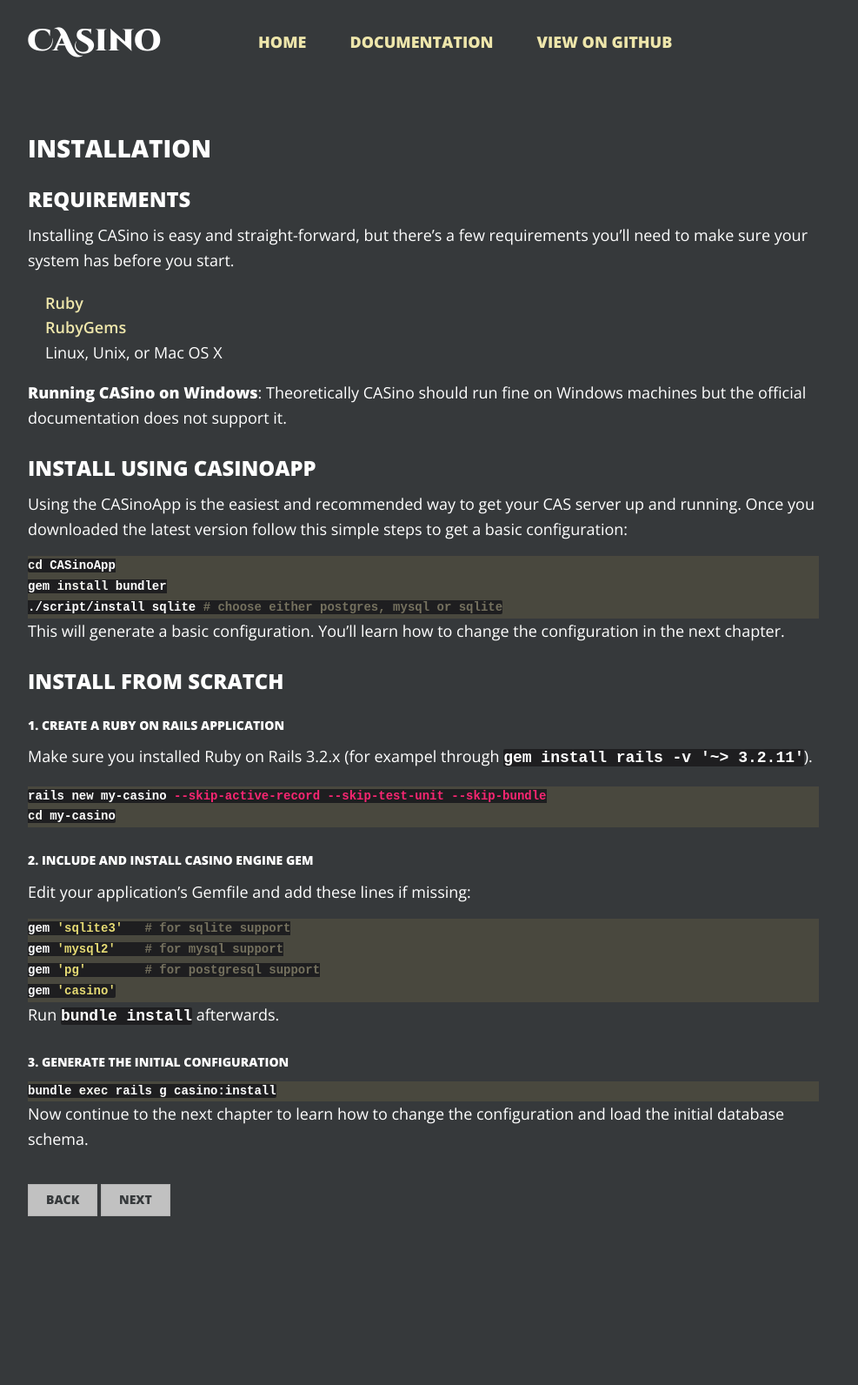
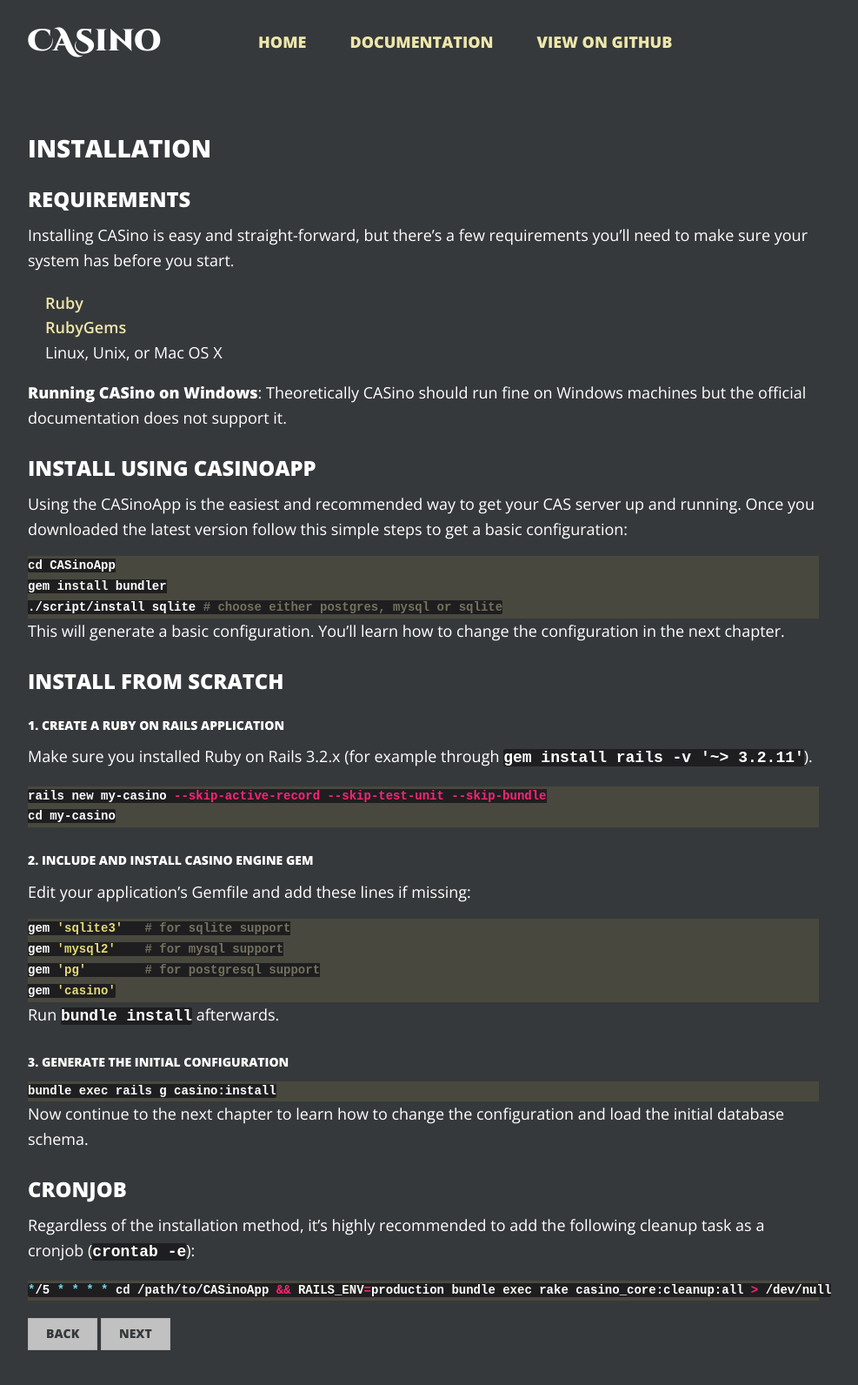
Before and after one commit to rbCAS/rbcas.github.com, a Jekyll site: the page built from docs/installation/index.md, in a window 1280 px wide. Shown: the whole page at 87% size, without its empty margins (153-1140 px from the left). Built offline with Jekyll 4.4.1, drawn with Linux system fonts in a browser that asks for light colours; before the commit the page ends 1438 px from its top, so only the background shows below that.

Commit message:
Document cronjob

```diff
--- a/docs/installation/index.md
+++ b/docs/installation/index.md
@@ -31,7 +31,7 @@
 
 ### 1. Create a Ruby on Rails application
 
-Make sure you installed Ruby on Rails 3.2.x (for exampel through `gem install rails -v '~> 3.2.11'`).
+Make sure you installed Ruby on Rails 3.2.x (for example through `gem install rails -v '~> 3.2.11'`).
 
 {% highlight bash %}
 rails new my-casino --skip-active-record --skip-test-unit --skip-bundle
@@ -57,3 +57,11 @@
 bundle exec rails g casino:install
 {% endhighlight %}
 Now continue to the next chapter to learn how to change the configuration and load the initial database schema.
+
+## Cronjob
+
+Regardless of the installation method, it's highly recommended to add the following cleanup task as a cronjob (`crontab -e`):
+
+{% highlight bash %}
+*/5 * * * * cd /path/to/CASinoApp && RAILS_ENV=production bundle exec rake casino_core:cleanup:all > /dev/null
+{% endhighlight %}
```
